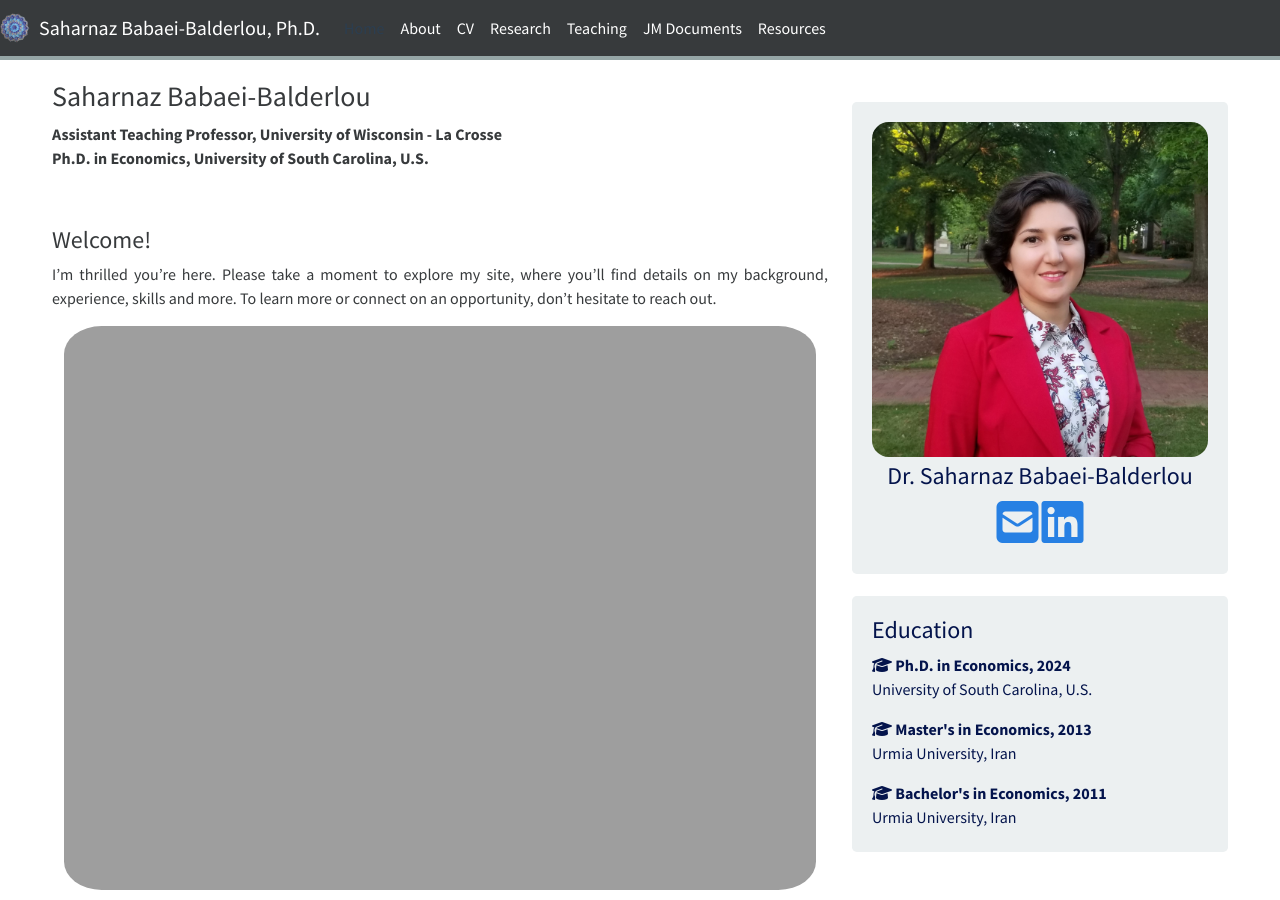
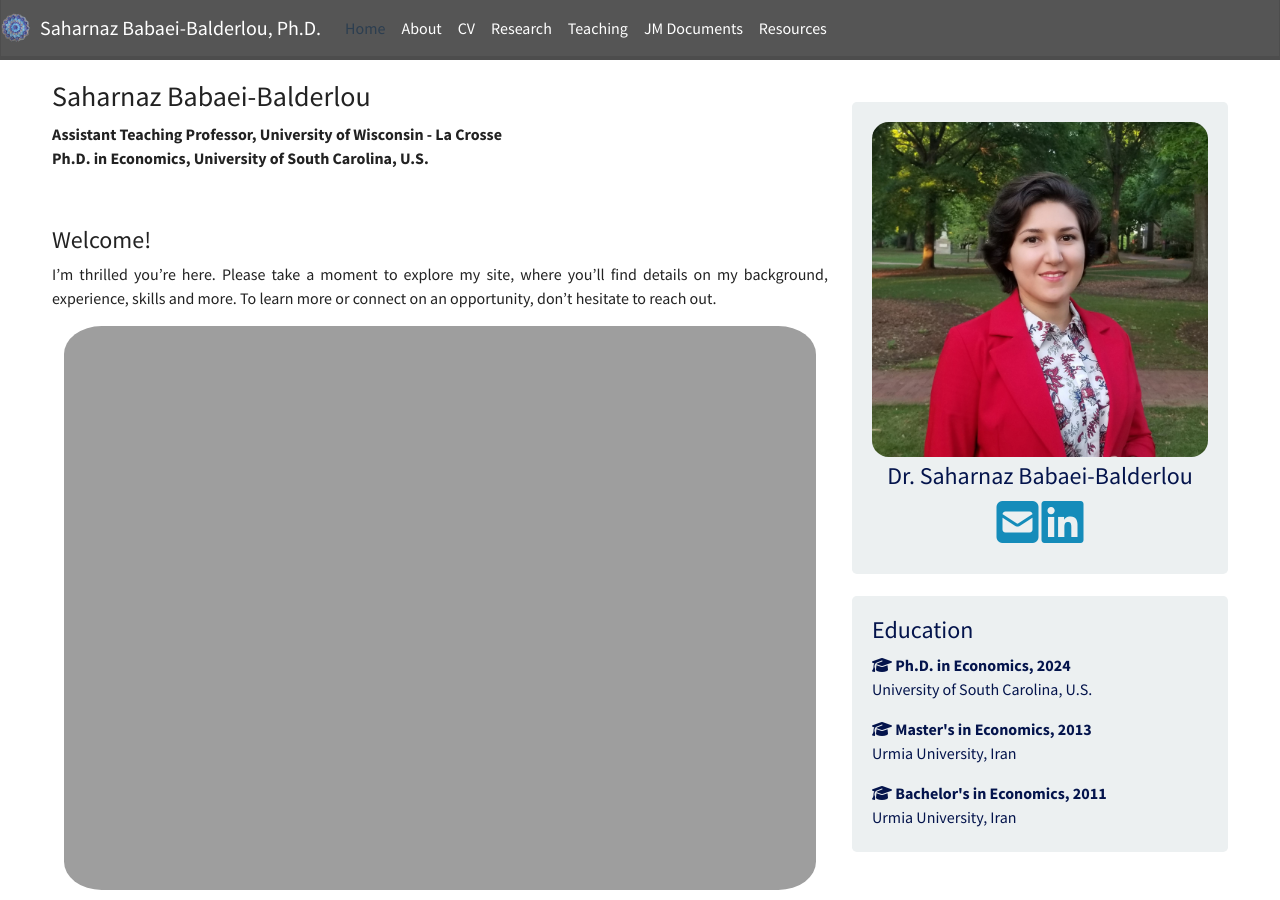
Before and after one commit to saharnazb/saharnazb.github.io, a Jekyll site: the page built from _pages/home.md, in a window 1280 px wide and 900 px high. Built offline with Jekyll 4.4.1, drawn with Linux system fonts in a browser that asks for light colours; nearby versions of some CDN libraries; library files that are not in the unit come from our copies; a style sheet for code colours, icons or effects is not loaded.

Commit message:
Update head.html

```diff
--- a/_includes/head.html
+++ b/_includes/head.html
@@ -12,7 +12,7 @@
   <link rel="stylesheet" href="https://cdn.rawgit.com/jpswalsh/academicons/master/css/academicons.min.css">
 
   <!-- Bootswatch Theme (Superhero) -->
-  <link rel="stylesheet" href="https://cdn.jsdelivr.net/npm/bootswatch@5.1.3/dist/cosmo/bootstrap.min.css">
+  <link rel="stylesheet" href="https://cdn.jsdelivr.net/npm/bootswatch@5.1.3/dist/lumen/bootstrap.min.css">
 
   <!-- Preconnects (optional) -->
   <link rel="preconnect" href="https://player.vimeo.com">
```
